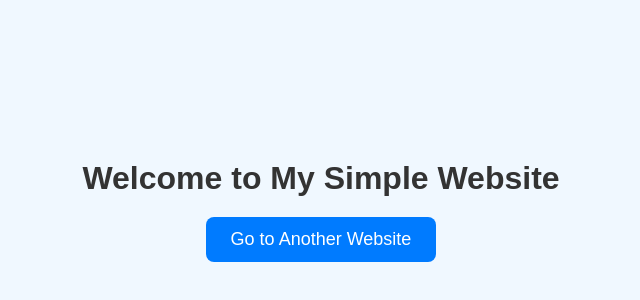
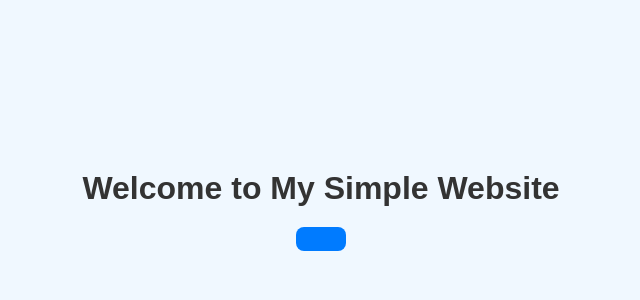
Before and after one commit to Daminialla/practice, a plain HTML site: page index.html in a window 1280 px wide. Shown: the part 208-508 px from the top of the page, without its empty margins (319-959 px from the left). Drawn offline with Linux system fonts and the light colour scheme.

Commit message:
Update index.html

```diff
--- a/index.html
+++ b/index.html
@@ -44,7 +44,7 @@
 <body>
 
   <h1>Welcome to My Simple Website</h1>
-  <a href="https://www.google.com" target="_blank">Go to Another Website</a>
+  <a href="http://subtle-dusk-e8146d.netlify.app/">
 
 </body>
 </html>
```
